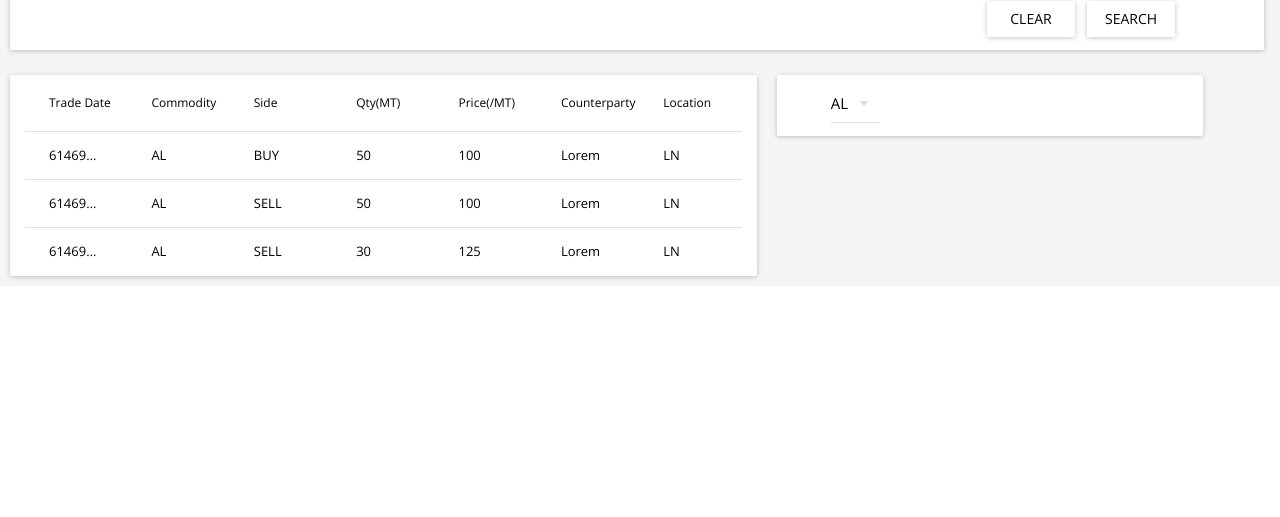
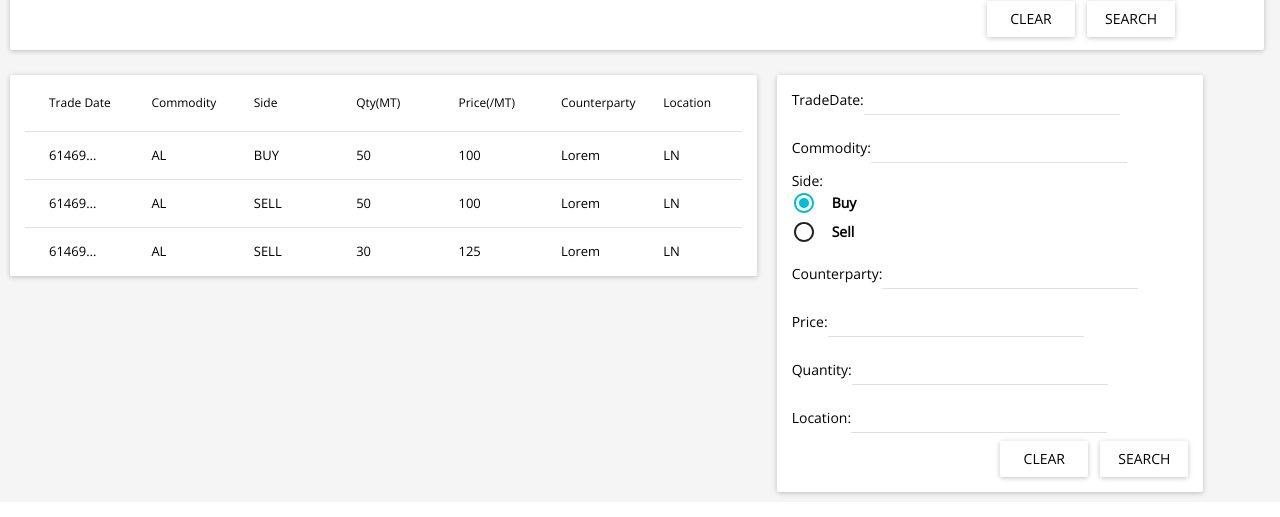
Before and after one commit to neerajgarg0710/PAT-Metallica, a React app in the folder metallica-ui/: page / in a window 1280 px wide. Shown: the part 280-797 px from the top of the page. Built offline with nearby package versions, Linux system fonts and the light colour scheme; no server answers.

Commit message:
Add trade

```diff
--- a/metallica-ui/App.jsx
+++ b/metallica-ui/App.jsx
@@ -13,6 +13,10 @@ import {Toolbar, ToolbarGroup, ToolbarSeparator, ToolbarTitle} from 'material-ui
 import Paper from 'material-ui/Paper';
 import TextField from 'material-ui/TextField';
 import RaisedButton from 'material-ui/RaisedButton';
+import PropTypes from 'prop-types';
+import { withStyles } from 'material-ui/styles';
+import {RadioButton, RadioButtonGroup} from 'material-ui/RadioButton';
+
 
 import {
 Table,
@@ -272,11 +276,41 @@ return (
 
                      <Paper style={paperForSidePanel} zDepth={1} class="col-sm-4">
                         <form>
-                           <div class="col-sm-1">
-                              <DropDownMenu value={1} onChange={this.handleChange} style={styles.searchBar}>
-                                 <MenuItem value={1} primaryText="AL" />
-                              </DropDownMenu>
+                            <div>
+                              <div>
+                                 TradeDate:<TextField id="tradedate" label="commodity"/>
+                              </div>
+							  <div>
+                                 Commodity:<TextField id="commodity" label="commodity"/>
+                              </div>
+							  <div>
+                                 Side:<RadioButtonGroup name="side" defaultSelected="buy">
+									  <RadioButton value="buy" label="Buy" style={styles.radioButton}/>
+									  <RadioButton value="sell" label="Sell" style={styles.radioButton}/>
+									</RadioButtonGroup>
+                              </div>
+							  <div>
+                                 Counterparty:<TextField id="commodity" label="commodity"/>
+                              </div>
+							  <div>
+                                 Price:<TextField id="commodity" label="commodity"/>
+                              </div>
+							  <div>
+                                 Quantity:<TextField id="commodity" label="commodity"/>
+                              </div>
+							  <div>
+                                 Location:<TextField id="commodity" label="commodity"/>
+                              </div>
                            </div>
+						  <div class="row">
+                            <div class="col-sm-12">
+                                  <div class="form-group" style={{float:'right'}}>
+                                    <RaisedButton label="Clear" style={{marginLeft: 12}}/>
+                                    <RaisedButton label="Search" style={{marginLeft: 12}}/>
+                                  </div>
+                            </div>
+                        </div>
+
                         </form>
                      </Paper>
 
```
